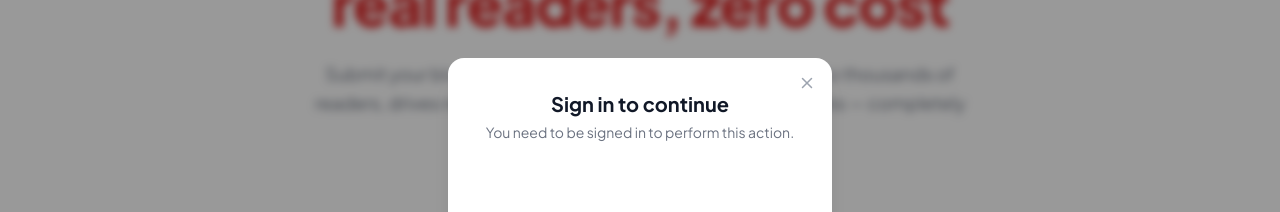
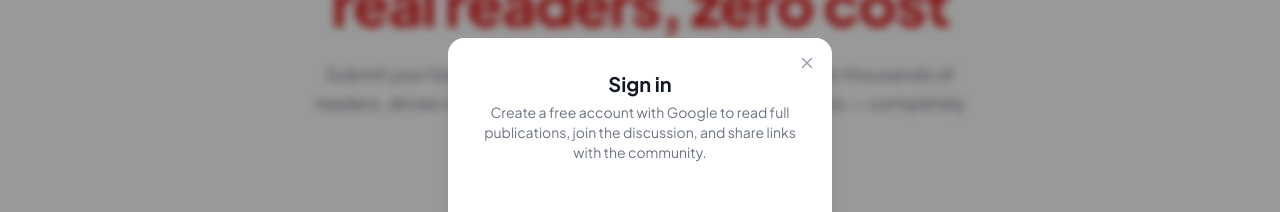
Before and after one commit to FireBird-Technologies/BlogHub, a React (Vite) app in the folder frontend/: page / in a window 1280 px wide. Both pictures are taken after a click on the button "Sign in". Shown: the part 254-466 px from the top of the page. Built offline with nearby package versions, Linux system fonts and the light colour scheme; no server answers.

Commit message:
sign in modal text updated

```diff
--- a/frontend/src/components/auth/LoginPromptModal.tsx
+++ b/frontend/src/components/auth/LoginPromptModal.tsx
@@ -32,9 +32,9 @@ export default function LoginPromptModal() {
         </button>
 
         <div className="text-center">
-          <h2 className="text-xl font-bold text-gray-900 mb-1">Sign in to continue</h2>
+          <h2 className="text-xl font-bold text-gray-900 mb-1">Sign in</h2>
           <p className="text-sm text-gray-500">
-            You need to be signed in to perform this action.
+            Create a free account with Google to read full publications, join the discussion, and share links with the community.
           </p>
         </div>
 
--- a/frontend/src/components/landing/LandingLatestPublications.tsx
+++ b/frontend/src/components/landing/LandingLatestPublications.tsx
@@ -179,7 +179,7 @@ export default function LandingLatestPublications() {
           </h2>
 
           <p className="text-base sm:text-lg text-gray-500 mt-3 mb-5 max-w-2xl">
-            A live snapshot of what readers are sharing.
+            A live snapshot of what writers are sharing.
             Sign in to open a story, comment, or add your own.
           </p>
         </div>
```
